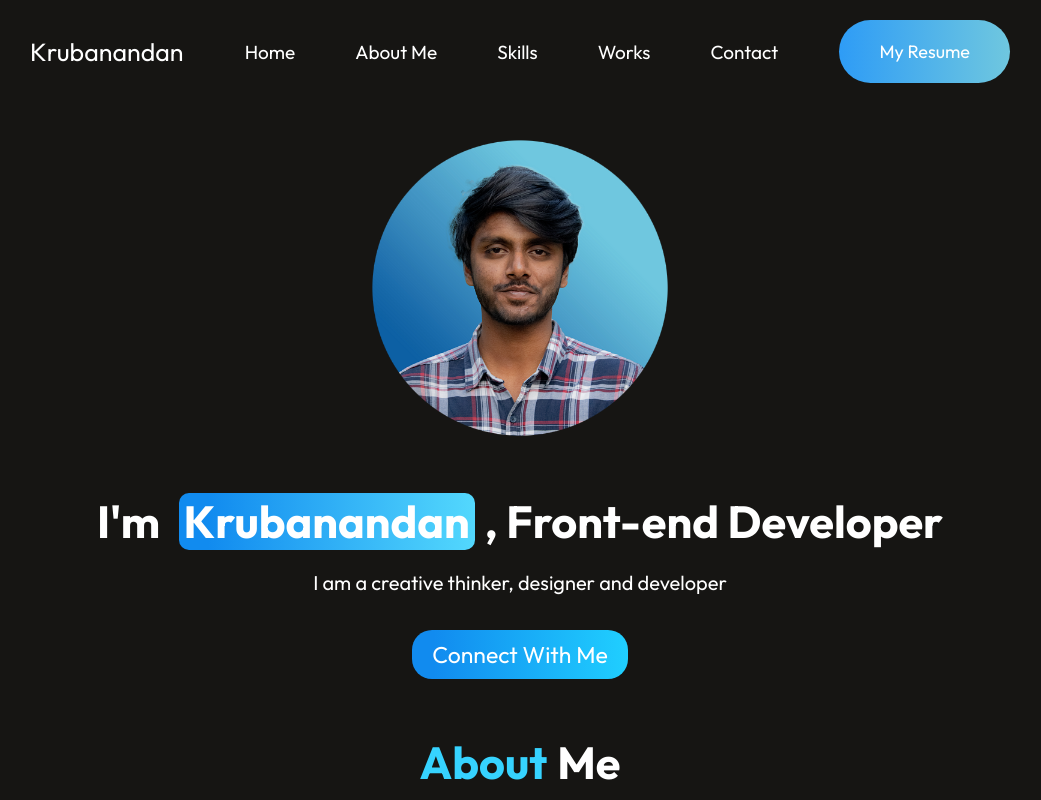
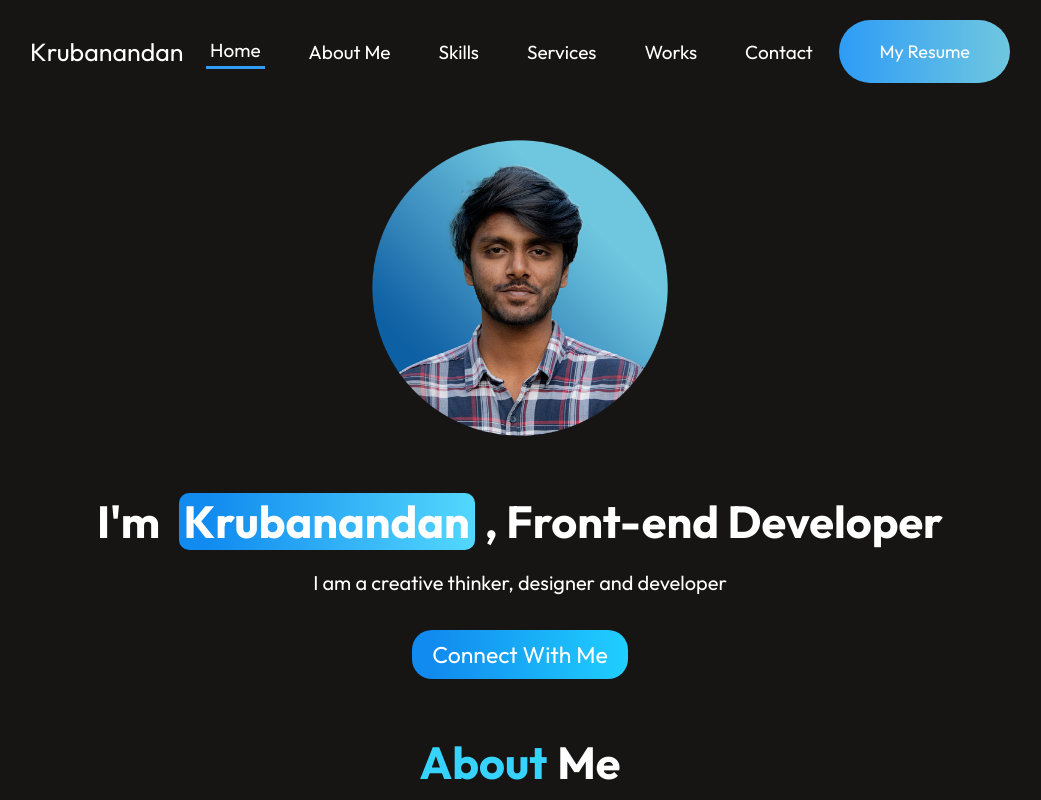
Before and after one commit to Krubanandan/krubanandan.github.io, a React (Vite) app: page / in a window 1280 px wide. Shown: the top 800 px of the page, without its empty margins (120-1161 px from the left). Built offline with nearby package versions, Linux system fonts and the light colour scheme.

Commit message:
complete website

```diff
--- a/package.json
+++ b/package.json
@@ -13,7 +13,10 @@
   },
   "dependencies": {
     "react": "^18.2.0",
-    "react-dom": "^18.2.0"
+    "react-anchor-link-smooth-scroll": "^1.0.12",
+    "react-dom": "^18.2.0",
+    "react-scroll": "^1.9.0",
+    "react-toastify": "^11.0.2"
   },
   "devDependencies": {
     "@types/react": "^18.2.66",
--- a/src/Components/About/About.jsx
+++ b/src/Components/About/About.jsx
@@ -5,7 +5,7 @@ import krubaImg from "../../assets/IMG_3507.png";
 const About = () => {
   return (
     <>
-      <h1 className="about-kruba">
+      <h1 id="about" className="about-kruba">
         <span>About</span> Me
       </h1>
       <div className="about-content">
--- a/src/Components/Contact/Contact.css
+++ b/src/Components/Contact/Contact.css
@@ -51,7 +51,7 @@
     background: #32323c;
 }
 
-.forms button{
+.form-button{
     border: none;
     font-size: 20px;
     color: white;
@@ -316,7 +316,7 @@
         background: #32323c;
     }
 
-    .forms button{
+    .form-button{
         border: none;
         font-size: 20px;
         color: white;
--- a/src/Components/Contact/Contact.jsx
+++ b/src/Components/Contact/Contact.jsx
@@ -1,29 +1,87 @@
-import React from 'react'
-import './Contact.css'
+import React from "react";
+import "./Contact.css";
+import { ToastContainer, toast,Bounce } from "react-toastify";
 
 const Contact = () => {
+  const notify = () =>
+    toast.success("Email Sent", {
+      position: "top-right",
+      autoClose: 5000,
+      hideProgressBar: false,
+      closeOnClick: false,
+      pauseOnHover: true,
+      draggable: true,
+      progress: undefined,
+      theme: "light",
+      transition: Bounce,
+    });
+  const onSubmit = async (event) => {
+    event.preventDefault();
+    const formData = new FormData(event.target);
+
+    formData.append("access_key", "c05cdc35-f836-470e-8b85-de2a9d8f5096");
+
+    const object = Object.fromEntries(formData);
+    const json = JSON.stringify(object);
+
+    const res = await fetch("https://api.web3forms.com/submit", {
+      method: "POST",
+      headers: {
+        "Content-Type": "application/json",
+        Accept: "application/json",
+      },
+      body: json,
+    }).then((res) => res.json());
+
+    if (res.success) {
+      notify();
+      event.target.reset(); // Clear the form after successful submission
+    }
+  };
+
   return (
-    <div className='con-Main'>
+    <div id="contact" className="con-Main">
       <h1 className="contact-title">Contact</h1>
-        <div className='contact-content'>
+      <div className="contact-content">
         <div className="contact-detail">
           <h3>Connect With Me</h3>
-                <p>I'm currently available to take on new projects <br />krubanandanks@gmail.com</p>
+          <p>
+            I'm currently available to take on new projects <br />
+            krubanandanks@gmail.com
+          </p>
         </div>
         <div className="contact-forms">
-                <form className='forms'>
+          <form onSubmit={onSubmit} className="forms">
             <label htmlFor="">Your Name</label>
-                    <input type='text' placeholder='Your Name' name='name'></input>
+            <input type="text" placeholder="Your Name" name="name"></input>
             <label htmlFor="">Your Email</label>
-                    <input type="email" placeholder='Enter your email' name='email' />
+            <input type="email" placeholder="Enter your email" name="email" />
             <label htmlFor="">Your Message</label>
-                    <textarea type="message" rows='8' placeholder='Enter your message' name="message"/>
-                    <button type='submit'>Submit</button>
+            <textarea
+              type="message"
+              rows="8"
+              placeholder="Enter your message"
+              name="message"
+            />
+            <button type="submit" className="form-button">Submit</button>
+            <ToastContainer
+              position="top-right"
+              autoClose={5000}
+              hideProgressBar={false}
+              newestOnTop={false}
+              closeOnClick={false}
+              rtl={false}
+              pauseOnFocusLoss
+              draggable
+              pauseOnHover
+              theme="light"
+              transition={Bounce}
+            />
           </form>
         </div>
       </div>
     </div>
-  )
-}
+  );
+};
 
-export default Contact
+export default Contact;
--- a/src/Components/Hero/Hero.jsx
+++ b/src/Components/Hero/Hero.jsx
@@ -1,14 +1,15 @@
 import React from 'react'
 import '../Hero/Hero.css'
 import MyImage from '../../assets/fotor-20240919232643.png'
+import AnchorLink from 'react-anchor-link-smooth-scroll'
 
 const Hero = () => {
   return (
-    <div className='Hero'>
+    <div id='home' className='Hero'>
         <img src={MyImage} className='img-logo'></img>
         <h1 className='Hero-name'>I'm <span className='Kruba-Name'>Krubanandan</span>, Front-end Developer</h1>
         <p>I am a creative thinker, designer and developer</p>
-        <button>Connect With Me</button>
+        <AnchorLink className='anchor-link' offset={50} href='#contact'><button>Connect With Me</button></AnchorLink>
 
     </div>
   )
--- a/src/Components/NavBar.jsx
+++ b/src/Components/NavBar.jsx
@@ -1,9 +1,14 @@
-import React, { useRef } from "react";
+import React, { useRef, useState } from "react";
 import "../Styles/NavBar.css";
 import menuClose from "../assets/menu_close.svg";
 import menuOpen from "../assets/menu_open.svg";
+import AnchorLink from 'react-anchor-link-smooth-scroll';
+
 
 export const NavBar = () => {
+
+  const [active,setActive]=useState("Home");
+
   const menuRef = useRef();
 
   const openMenu = () => {
@@ -20,13 +25,14 @@ export const NavBar = () => {
       <img src={menuOpen} onClick={openMenu} alt="" className="nav-open" />
       <ul ref={menuRef} className="nav-elements">
         <img src={menuClose} onClick={closeMenu} alt="" className="nav-close" />
-        <li>Home</li>
-        <li>About Me</li>
-        <li>Skills</li>
-        <li>Works</li>
-        <li>Contact</li>
+        <li className={active==="Home"?"active":""} onClick={()=>setActive("Home")}><AnchorLink className="anchor-link" offset={50} href="#home">Home</AnchorLink></li>
+        <li className={active==="About"?"active":""} onClick={()=>setActive("About")}><AnchorLink className="anchor-link" offset={50} href="#about">About Me</AnchorLink></li>
+        <li className={active==="Skill"?"active":""} onClick={()=>setActive("Skill")}><AnchorLink className="anchor-link" offset={50} href="#skills">Skills</AnchorLink></li>
+        <li className={active==="Service"?"active":""} onClick={()=>setActive("Service")}><AnchorLink className="anchor-link" offset={50} href="#service">Services</AnchorLink></li>
+        <li className={active==="Work"?"active":""} onClick={()=>setActive("Work")}><AnchorLink className="anchor-link" offset={50} href="#work">Works</AnchorLink></li>
+        <li className={active==="Contact"?"active":""} onClick={()=>setActive("Contact")}><AnchorLink className="anchor-link" offset={50} href="#contact">Contact</AnchorLink></li>
       </ul>
-      <a href="https://drive.google.com/file/d/1mb8hIqAcK-xMVRf-_PqRSHR2fnI6D_AR/view?usp=sharing" className="resume-link">
+      <a href="https://drive.google.com/file/d/1RS33OrlIFAdmrpljtd6aG9KkkJfKY2EB/view?usp=sharing" className="resume-link">
         <div className="nav-resume">My Resume</div>
       </a>
     </div>
--- a/src/Components/Services/Services.jsx
+++ b/src/Components/Services/Services.jsx
@@ -4,7 +4,7 @@ import './Services.css'
 
 const Services = () => {
   return (
-    <div className="Services">
+    <div id="service" className="Services">
       <div className="ser-title">
         <h1>Services</h1>
       </div>
--- a/src/Components/Skills/Skills.jsx
+++ b/src/Components/Skills/Skills.jsx
@@ -22,7 +22,7 @@ const des = ["fig.png", "ps1.png", "pr.png", "ae.png", "ps.png"];
 const Skills = () => {
   return (
     <>
-      <h1 className="Tech-head"><span className="spanTech">Technical</span> Skills</h1>
+      <h1 id="skills" className="Tech-head"><span className="spanTech">Technical</span> Skills</h1>
       <div className="skill-set">
         <div className="dev">
           <div className="Heading">PROGRAMMING</div>
--- a/src/Components/Works/Works.jsx
+++ b/src/Components/Works/Works.jsx
@@ -4,7 +4,7 @@ import './Works.css'
 
 const Works = () => {
   return (
-    <div className='Work-main'>
+    <div id='work' className='Work-main'>
         <h1 className="work-title">Works</h1>
         <div className="work-class">
             {mywork_data.map((work,index)=>{
--- a/src/Styles/NavBar.css
+++ b/src/Styles/NavBar.css
@@ -17,7 +17,7 @@
   display: flex;
   align-items: center;
   list-style: none;
-  gap: 60px;
+  gap: 40px;
   font-size: 19px;
 }
 
@@ -46,7 +46,23 @@
   display: none;
 }
 
+.nav-elements li{
+  cursor: pointer;
+  padding: 4px;
+}
 
+
+.nav-elements li.active {
+  /* color: #2e9cf6; */
+  border-bottom: 3px solid #2e9cf6; /* Adds a 5px solid border at the bottom */
+
+
+}
+
+.anchor-link{
+  text-decoration: none;
+  color: white;
+}
 
 
 /* Laptops and tablets in landscape */
--- a/src/assets/works.js
+++ b/src/assets/works.js
@@ -4,38 +4,40 @@ import mech from '../assets/mech.png'
 import port from '../assets/port.png'
 import hosp from '../assets/hosp.png'
 import weather from '../assets/weather.png'
+import mockup from '../assets/mockup.png';
 
 const mywork_data = [
     {
         w_no:1,
+        w_name:"Mockup Generator Website",
+        w_img:mockup
+    },
+    {
+        w_no:2,
         w_name:"Portfolio Website",
         w_img:port
     },
     {
-        w_no:2,
+        w_no:3,
         w_name:"Hospital Management Website",
         w_img:hosp
     },
     {
-        w_no:3,
+        w_no:4,
         w_name:"Weather APP",
         w_img:weather
     },
     {
-        w_no:4,
+        w_no:5,
         w_name:"Auto Expo Flyer",
         w_img:auto
     },
     {
-        w_no:5,
+        w_no:6,
         w_name:"Admission Flyer",
         w_img:mech
     },
-    {
-        w_no:6,
-        w_name:"Symposium Flyer",
-        w_img:av
-    },
+
 ]
 
 export default mywork_data;
```
Also changed, not shown: src/assets/mockup.png (added), 1 other file (tests, documents, lock files or other folders). Lines whose indentation alone changed are shown as unchanged.
